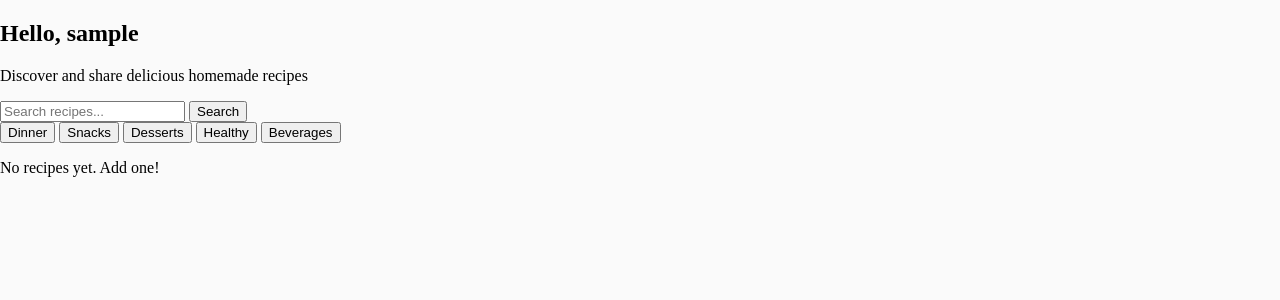
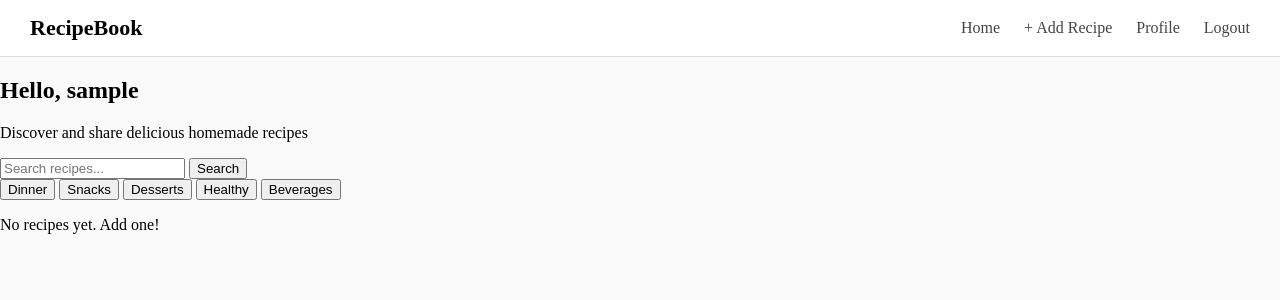
Before and after one commit to shreya-kindalkar/recipe-book, a Django app: page / in a window 1280 px wide. Shown: the top 300 px of the page. Run offline with Django 5.2, Linux system fonts and the light colour scheme; the visitor is signed in with stand-in values (Sample User, id 1).

Commit message:
Add: Navbar to base app html

```diff
--- a/templates/base_app.html
+++ b/templates/base_app.html
@@ -9,9 +9,18 @@
 </head>
 
 <body style="background: #fafafa; margin: 0;">
+{% block navbar %}
+<div class="navbar">
+    <div class="title"> RecipeBook</div>
+    <div>
+        <a href="{% url 'dashboard' %}">Home</a>
+        <a href="{% url 'add_recipe' %}">+ Add Recipe</a>
+        <a href="#">Profile</a>
+        <a href="{% url 'logout' %}">Logout</a>
+    </div>
+</div>
+{% endblock %}
 
-    {% block navbar %}
-    {% endblock %}
 
     <div class="content-area">
         {% block content %}
```
